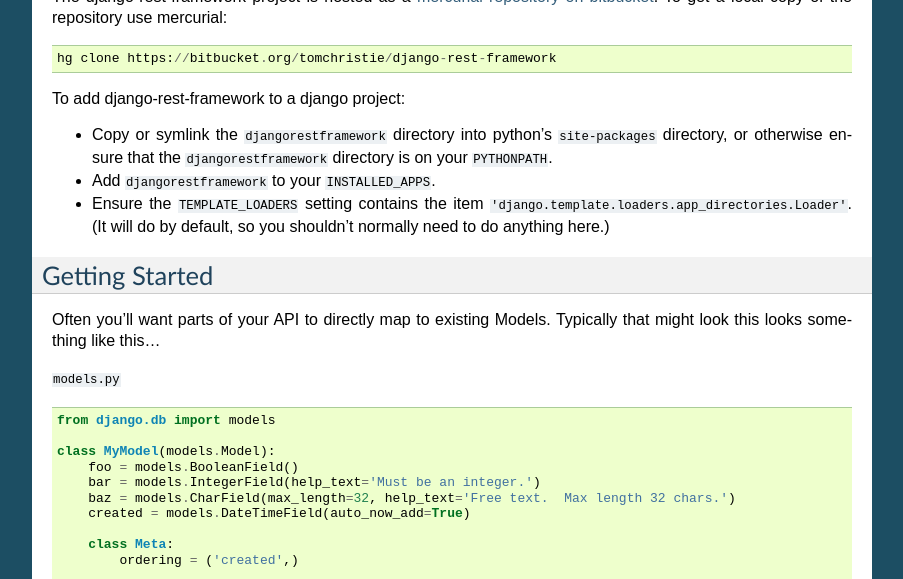
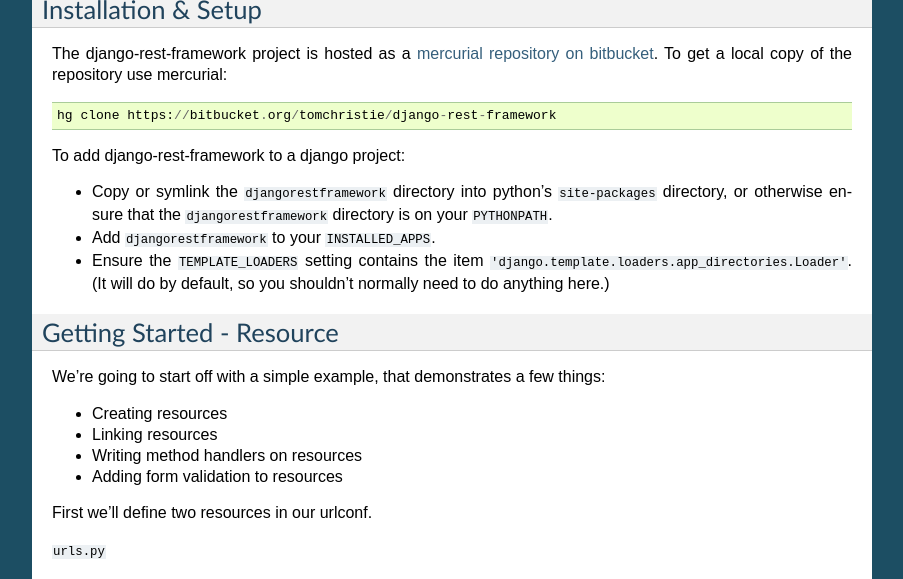
Before and after one commit to HoneyRole/Django-Admin, a Sphinx documentation site: the page built from docs/index.rst, in a window 1280 px wide and 1400 px high, scrolled down 585 px. Shown: the top 579 px of the window, without its empty margins (198-1101 px from the left). Built offline with Sphinx 7.4.7, drawn with Linux system fonts in a browser that asks for light colours; some of the changed text lies outside the part shown; grey boxes are pictures that could not be loaded.

Commit message:
Updated docs with resourceexample

```diff
--- a/docs/index.rst
+++ b/docs/index.rst
@@ -42,60 +45,81 @@ To add django-rest-framework to a django project:
 * Add ``djangorestframework`` to your ``INSTALLED_APPS``.
 * Ensure the ``TEMPLATE_LOADERS`` setting contains the item ``'django.template.loaders.app_directories.Loader'``. (It will do by default, so you shouldn't normally need to do anything here.)
 
-Getting Started
----------------
+Getting Started - Resource
+--------------------------
 
-Often you'll want parts of your API to directly map to existing Models.
+We're going to start off with a simple example, that demonstrates
+a few things:
+
+* Creating resources
+* Linking resources
+* Writing method handlers on resources
+* Adding form validation to resources
+
+First we'll define two resources in our urlconf.
+
+``urls.py``
+
+.. include:: ../examples/resourceexample/urls.py
+    :literal:
+
+Now we'll add a form that we'll use for input validation.  This is completely optional, but it's often useful.
+
+``forms.py``
+
+.. include:: ../examples/resourceexample/forms.py
+    :literal:
+
+Now we'll write our resources.  The first is a read only resource that links to three instances of the second.  The second resource just has some stub handler methods to help us see that our example is working.
+
+``views.py``
+
+.. include:: ../examples/resourceexample/views.py
+    :literal:
+
+That's us done.
+
+TODO
+
+
+Getting Started - ModelResource
+-------------------------------
+
+Often you'll want parts of your API to directly map to existing django models.
 Typically that might look this looks something like this...
+
+``urls.py``
+
+.. include:: ../examples/modelresourceexample/urls.py
+    :literal:
 
 ``models.py``
 
-.. code-block:: python
-
-    from django.db import models
-
-    class MyModel(models.Model):
-        foo = models.BooleanField()
-        bar = models.IntegerField(help_text='Must be an integer.')
-        baz = models.CharField(max_length=32, help_text='Free text.  Max length 32 chars.')
-        created = models.DateTimeField(auto_now_add=True)
-
-        class Meta:
-            ordering = ('created',)
-
-        @models.permalink
-        def get_absolute_url(self):
-            return ('simpleexample.views.MyModelResource', (self.pk,))
-
-``urls.py``
-
-.. include:: ../examples/simpleexample/urls.py
+.. include:: ../examples/modelresourceexample/models.py
     :literal:
 
 ``views.py``
 
-.. include:: ../examples/simpleexample/views.py
+.. include:: ../examples/modelresourceexample/views.py
     :literal:
 
 And we're done.  We've now got a fully browseable API, which supports multiple input and output media types, and has all the nice automatic field validation that Django gives us for free.
 
 We can visit the API in our browser:
 
-* http://api.django-rest-framework.org/simple-example/
+* http://api.django-rest-framework.org/model-resource-example/
 
 Or access it from the command line using curl:
 
 .. code-block:: bash
 
-    bash: curl -X POST -H 'X-Requested-With: XMLHttpRequest' --data 'foo=testing' http://api.django-rest-framework.org/simple-example/
+    bash: curl -X POST -H 'X-Requested-With: XMLHttpRequest' --data 'foo=true' http://api.django-rest-framework.org/simple-example/
     {"detail": {"bar": ["This field is required."], "baz": ["This field is required."]}}
 
-    bash: curl -X POST -H 'X-Requested-With: XMLHttpRequest' -H 'Content-Type: application/json' --data-binary '{"foo":"testing"}' http://api.django-rest-framework.org/simple-example/
+    bash: curl -X POST -H 'X-Requested-With: XMLHttpRequest' -H 'Content-Type: application/json' --data-binary '{"foo":true}' http://api.django-rest-framework.org/simple-example/
    {"detail": {"bar": ["This field is required."], "baz": ["This field is required."]}}
 
-.. note::
-
-  TODO: Mention adding custom handler methods, but that the defaults will often do what we want already.  Document a Resource example, not tied to models.
+We could also have added the handler methods get(), post() etc... seen in the last example, but Django REST framework provides nice default implementations for us that do exactly what we'd expect them to.
 
 Examples
 --------
```
Also changed, not shown: other parts of docs/index.rst (+3 -0 lines).
